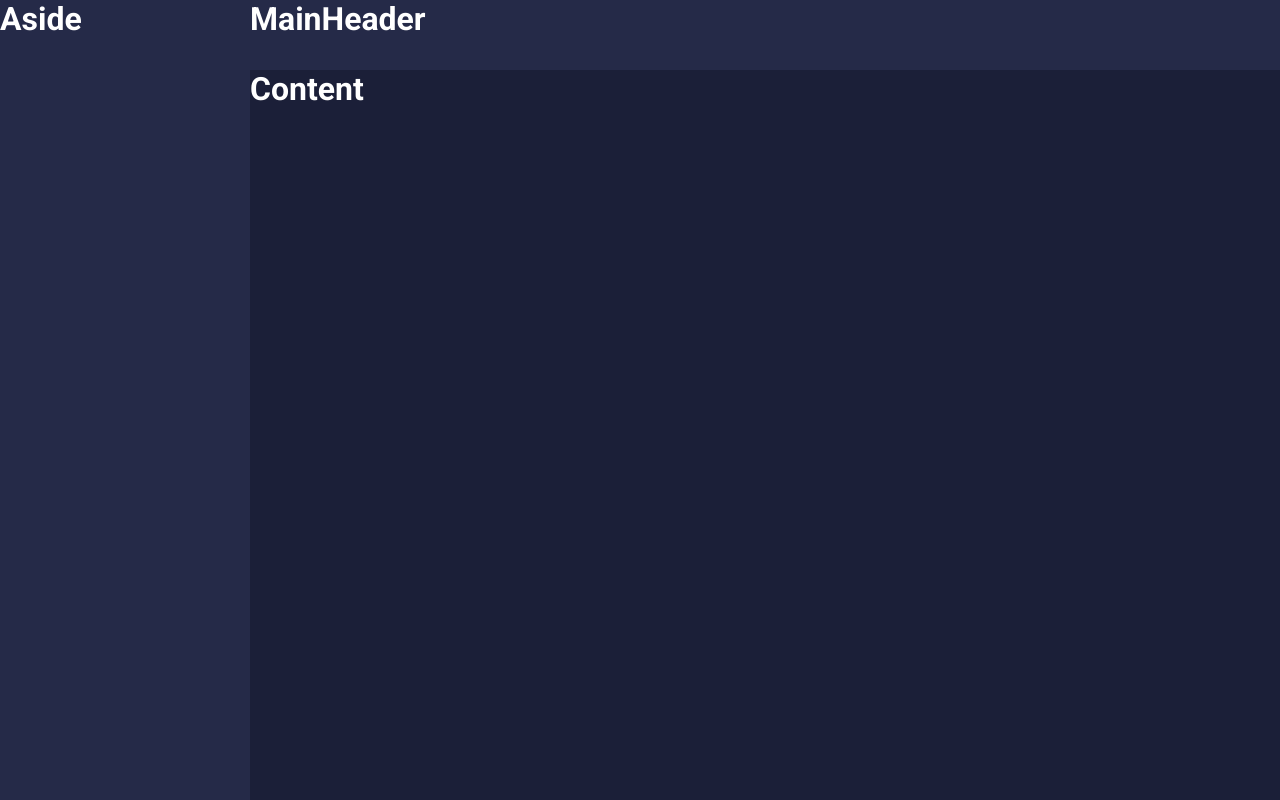
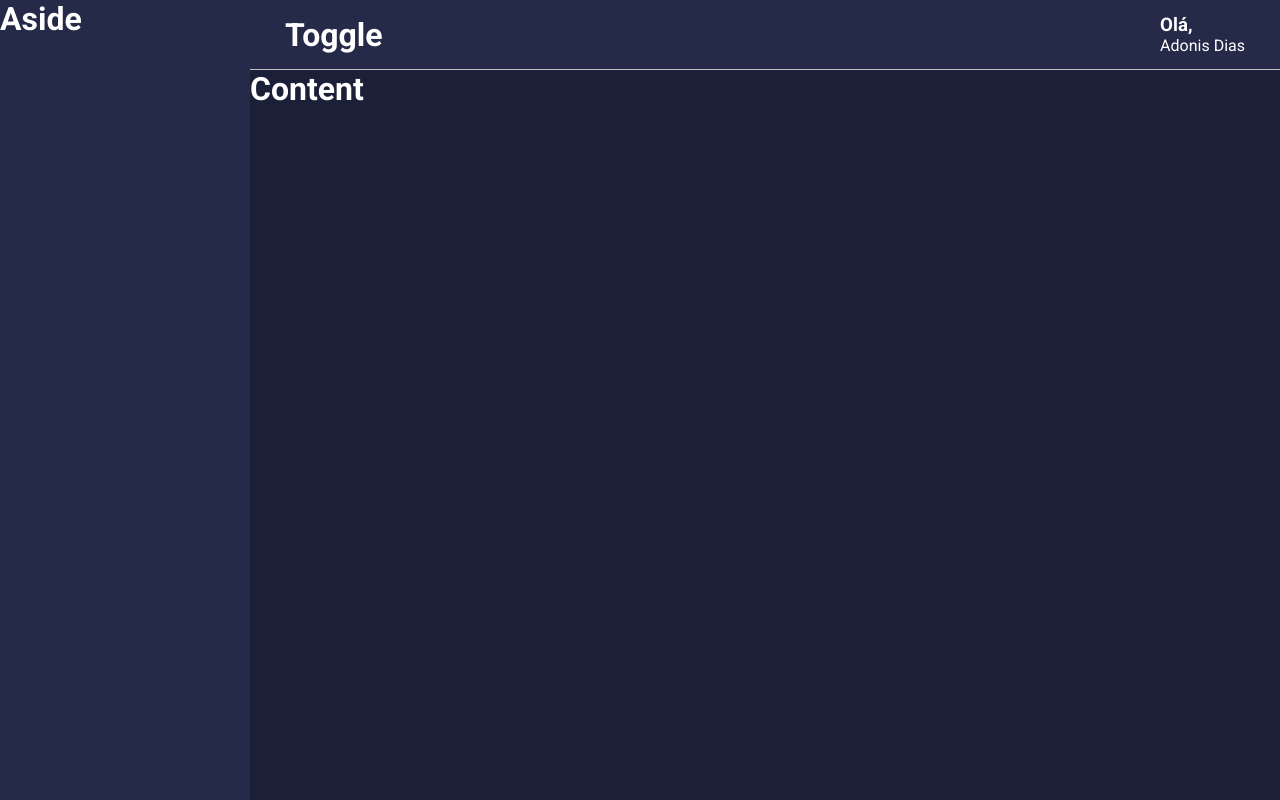
Before and after one commit to adonisdelima1/minha_carteira, a React (Create React App) app: page / in a window 1280 px wide. Built offline with nearby package versions, Linux system fonts and the light colour scheme.

Commit message:
Aplicando estilo ao MainHeader | Applying style on MainHeader

```diff
--- a/src/components/MainHeader/index.tsx
+++ b/src/components/MainHeader/index.tsx
@@ -1,9 +1,19 @@
-import { Container } from './styles';
+import {
+    Container,
+    Profile,
+    Welcome,
+    UserName
+} from './styles';
 
 export default function MainHeader() {
     return(
         <Container>
-            <h1>MainHeader</h1>
+            <h1>Toggle</h1>
+
+            <Profile>
+                <Welcome>Olá, </Welcome>
+                <UserName>Adonis Dias</UserName>
+            </Profile>
         </Container>
     );
 }
--- a/src/components/MainHeader/styles.ts
+++ b/src/components/MainHeader/styles.ts
@@ -24,4 +24,30 @@ export const Container = styled.div`
     // colocar a nossa aplicação dentro desse ThemeProvider e nas props do
     // ThemeProvider especificamos se será dark ou light
     background-color: ${props => props.theme.colors.secondary};
+
+    // Alinha os elementos lado a lado
+    display: flex;
+
+    //   Com essa linha de justify colocammos cada elemento em uma extremidade
+    // (horizontalmente falando)
+    justify-content: space-between;
+
+    // Com essa linha de align organizamos a os elementos verticalmente
+    align-items: center;
+
+    // Configurando a borda que fará a fronteira visual entre header e content
+    border-bottom: 1px solid ${props => props.theme.colors.gray};
+
+    padding: 0 35px;
 `
+
+// Implementação do elemento Profile
+export const Profile = styled.div`
+    color: ${props => props.theme.colors.white}
+`;
+
+// Implementação do elemento Welcome
+export const Welcome = styled.h3``;
+
+// Implementação do elemento UserName
+export const UserName = styled.span``;
```
